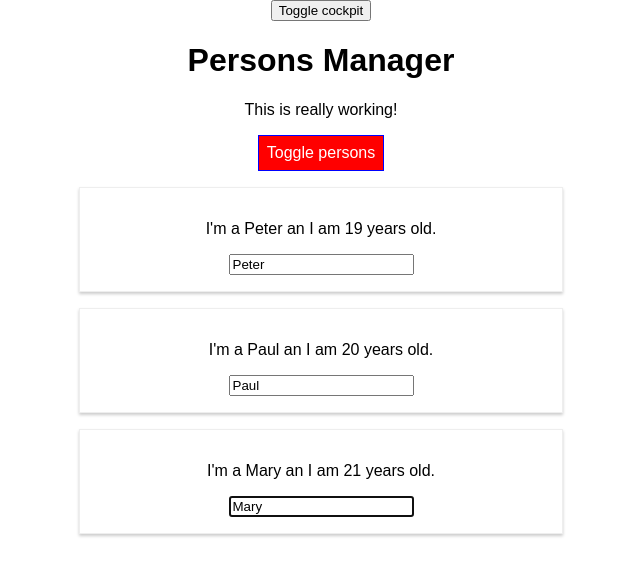
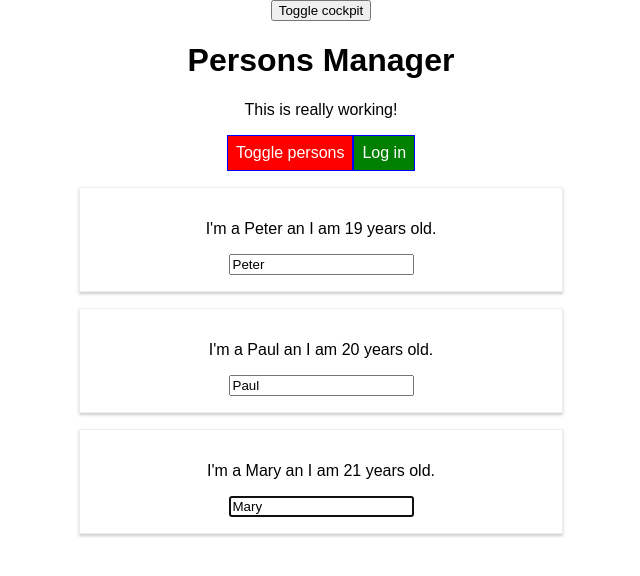
Before and after one commit to makomweb/notes-react-course, a React app in the folder react-complete-guide/: page / in a window 1280 px wide. Shown: the top 576 px of the page, without its empty margins (319-959 px from the left). Built offline with nearby package versions, Linux system fonts and the light colour scheme.

Commit message:
introduce a login button + handler

```diff
--- a/react-complete-guide/src/Components/Cockpit/Cockpit.js
+++ b/react-complete-guide/src/Components/Cockpit/Cockpit.js
@@ -37,6 +37,7 @@ const Cockpit = (props) => {
                 ref={toggleButtonRef}
                 className={buttonClass}
                 onClick={props.clicked}>Toggle persons</button>
+            <button onClick={props.login}>Log in</button>
         </div>
     );
 }
--- a/react-complete-guide/src/Containers/App.js
+++ b/react-complete-guide/src/Containers/App.js
@@ -15,7 +15,8 @@ class App extends Component {
     otherState: 'some other value',
     showPersons: false,
     showCockpit: true,
-    changeCounter: 0
+    changeCounter: 0,
+    userIsAuthenticated: false
   }
 
   nameChangedHandler = (event, personId) => {
@@ -48,6 +49,10 @@ class App extends Component {
     const persons = [...this.state.persons];
     persons.splice(personIndex, 1);
     this.setState({ persons: persons });
+  }
+
+  loginHandler = () => {
+    this.setState({ userIsAuthenticated: true });
   }
 
   constructor(props) {
@@ -101,6 +106,7 @@ class App extends Component {
           title={this.props.appTitle}
           showPersons={showPersons}
           personsLength={persons.length}
+          login={this.loginHandler}
           clicked={this.togglePersonsHandler} /> : null}
         {personsComponent}
       </Aux>
```
